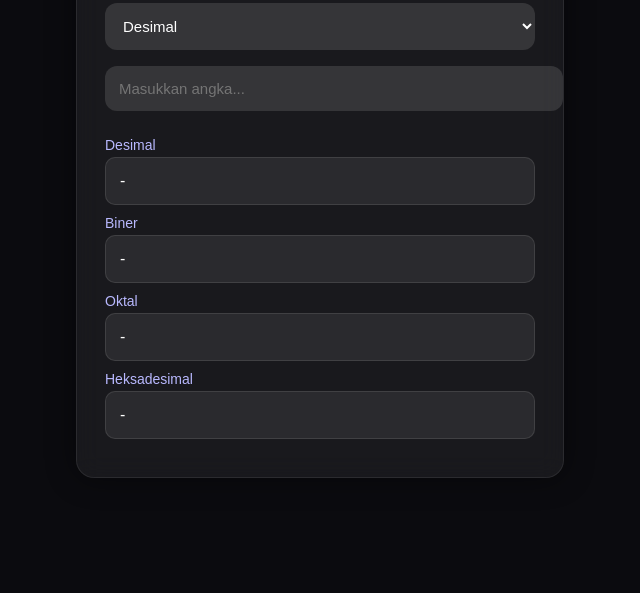
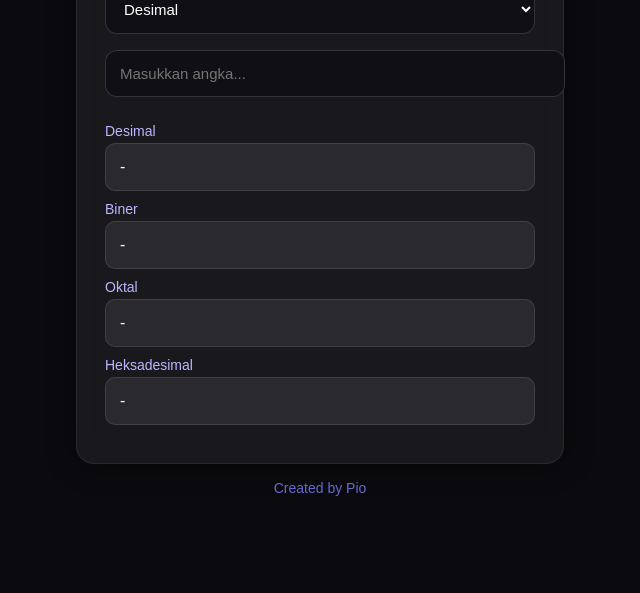
Before and after one commit to ryukazama-online/Converter, a plain HTML site: page index.html in a window 1280 px wide. Shown: the part 207-800 px from the top of the page, without its empty margins (320-960 px from the left). Drawn offline with Linux system fonts and the light colour scheme.

Commit message:
Update index.html

```diff
--- a/index.html
+++ b/index.html
@@ -12,6 +12,7 @@
         background: #0b0b0f;
         height: 100vh;
         display: flex;
+        flex-direction: column;
         justify-content: center;
         align-items: center;
         color: #fff;
@@ -41,8 +42,9 @@
         outline: none;
         margin-bottom: 16px;
         font-size: 15px;
-        background: rgba(255,255,255,0.12);
+        background: #0f0f15;     /* HITAM */
         color: #fff;
+        border: 1px solid rgba(255,255,255,0.15);
     }
 
     .label {
@@ -59,6 +61,14 @@
         border: 1px solid rgba(255,255,255,0.1);
         margin-bottom: 10px;
         font-size: 16px;
+    }
+
+    .footer {
+        margin-top: 16px;
+        text-align: center;
+        color: #8080ff;
+        font-size: 14px;
+        opacity: 0.8;
     }
 </style>
 </head>
@@ -89,6 +99,9 @@
     <div class="output" id="outHex">-</div>
 </div>
 
+<div class="footer">
+    Created by Pio
+</div>
 
 <script>
 function convert() {
```
